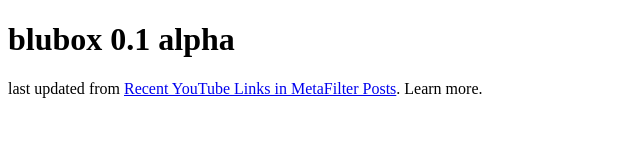
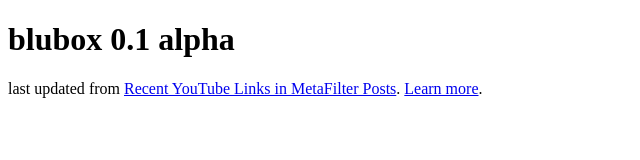
Before and after one commit to philnelson/blubox, a plain HTML site: page index.html in a window 1280 px wide. Shown: the full height of the page, 0-640 px from the left. Drawn offline with nearby package versions, Linux system fonts and the light colour scheme.

Commit message:
Added link to github project.

```diff
--- a/index.html
+++ b/index.html
@@ -10,7 +10,7 @@
 
     <div id="player" style="border-radius:10px;"></div>
 
-    <p>last updated <span class="last-update"></span> from <a href="https://labs.metafilter.com/recent-youtube-posts" title="Metafilter Labs: Recent YouTube Links in MetaFilter Posts">Recent YouTube Links in MetaFilter Posts</a>. Learn more.</p>
+    <p>last updated <span class="last-update"></span> from <a href="https://labs.metafilter.com/recent-youtube-posts" title="Metafilter Labs: Recent YouTube Links in MetaFilter Posts">Recent YouTube Links in MetaFilter Posts</a>. <a href="https://github.com/philnelson/blubox">Learn more</a>.</p>
 
     <script src="https://cdnjs.cloudflare.com/ajax/libs/jquery/3.1.1/jquery.min.js"></script>
 
```
